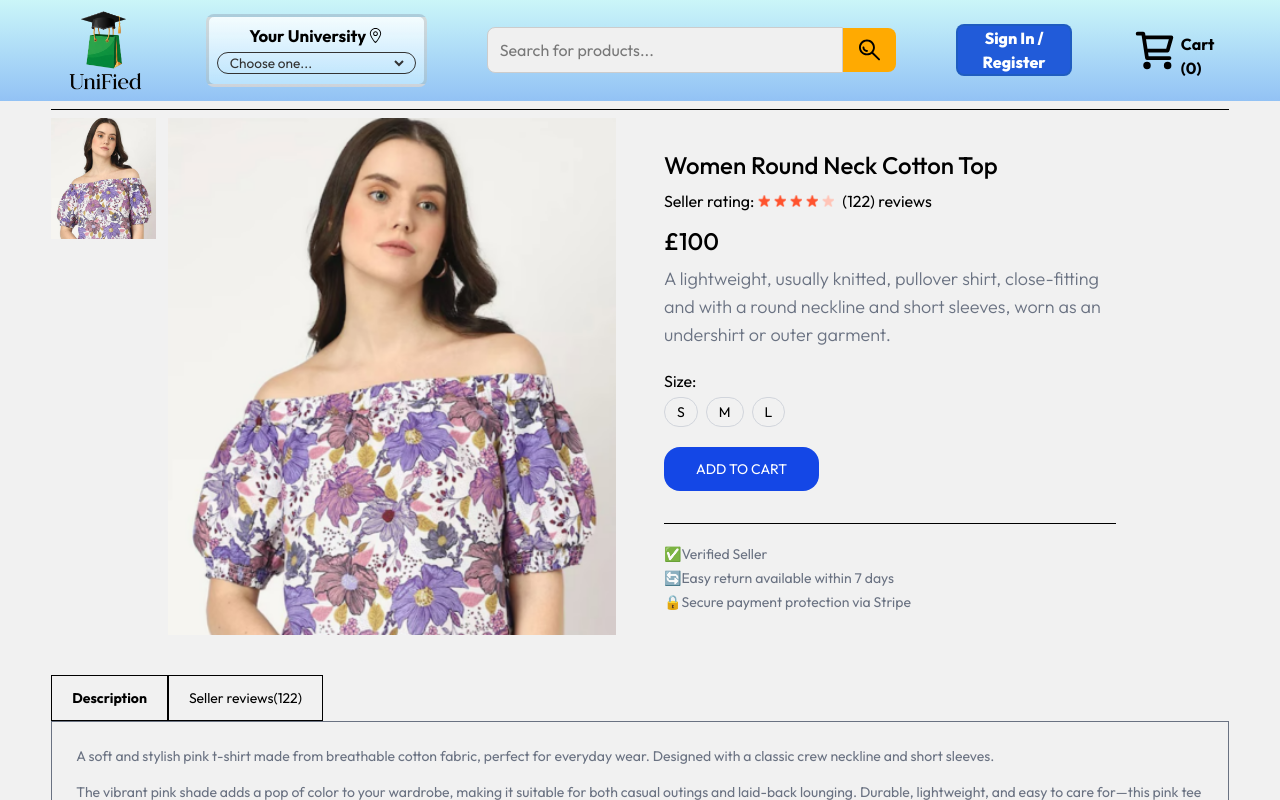
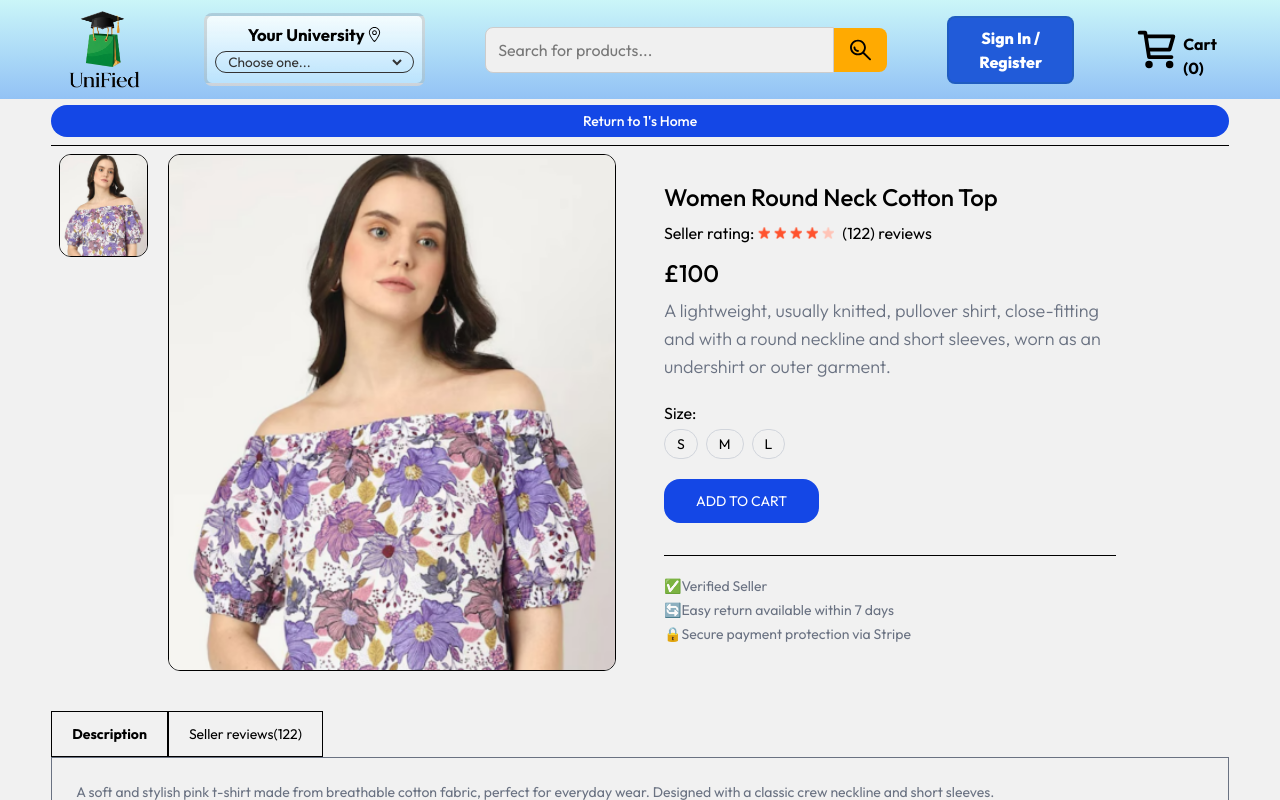
Before and after one commit to ajamidar/UniFied, a React (Vite) app in the folder frontend/: page /1/product/aaaaa in a window 1280 px wide. Shown: the top 800 px of the page. Built offline with nearby package versions, Linux system fonts and the light colour scheme.

Commit message:
styling changes

```diff
--- a/frontend/src/components/NavBar.jsx
+++ b/frontend/src/components/NavBar.jsx
@@ -78,8 +78,8 @@ const NavBar = () => {
                     <button className='text-[1rem] sm:text-[0.42rem]! md:text-[1rem]! lg:text-[0.9rem]! xl:text-[1rem]! 2xl:text-[1.1rem]!
                      rounded-lg bg-[#215bd9] text-white font-bold hover:bg-[#0024b5] border-2 border-[#1a65011c] transition cursor-pointer
                                       max-sm:font-medium max-sm:text-[0.42rem]! lg:font-medium! xl:font-extrabold! 2xl:font-extrabold!
-                                      max-sm:px-1! sm:px-1! md:px-1! lg:px-2! xl:px-0! 2xl:px-4!
-                                      max-sm:py-0.5! sm:py-1! md:py-1! lg:py-1! xl:py-0! 2xl:py-2!'>
+                                      max-sm:px-1! sm:px-1! md:px-1! lg:px-2! xl:px-2! 2xl:px-4!
+                                      max-sm:py-0.5! sm:py-1! md:py-1! lg:py-1! xl:py-2! 2xl:py-2!'>
                       Sign In / Register
                     </button>
                   </NavLink>
--- a/frontend/src/pages/Product.jsx
+++ b/frontend/src/pages/Product.jsx
@@ -6,7 +6,7 @@ import RelatedProducts from '../components/RelatedProducts';
 
 const Product = () => {
 
-  const { productId } = useParams();
+  const { productId, selectedUni } = useParams();
   const { products, currency } = useContext(ShopContext);
   const [productData, setProductData] = useState(false);
   const [image, setImage] = useState('')
@@ -28,30 +28,36 @@ const Product = () => {
   }, [productId,products])
 
   return productData ? (
-    <div className='border-t-1 mt-2 pt-2 transition-opacity ease-in duration-500 opacity-100'>
+    <>
+      <div className='flex pt-1.5'>
+        <button className='bg-blue-700 w-full rounded-2xl text-white sm:text-sm max-sm:text-sm px-1.5 py-1.5 font-medium hover:bg-blue-800 cursor-pointer'>Return to {selectedUni}'s Home</button>
+      </div>
+      <div className='border-t-1 mt-2 transition-opacity ease-in duration-500 opacity-100'>
 
         {/* Product Details */}
 
-      <div className='flex gap-12 sm:gap-12 flex-col sm:flex-row justify-center items-center'>
+        <div className='flex gap-12 sm:gap-12 max-sm:gap-6 flex-col sm:flex-row justify-center items-center'>
 
           {/* Product Image */}
 
           <div className='flex-1 flex flex-col-reverse gap-3 sm:flex-row'>
-          <div className='flex sm:flex-col overflow-x-auto sm:overflow-y-scroll justify-between sm:justify-normal sm:w-[18.7%] w-full'>
+            <div className='flex sm:flex-col overflow-x-auto sm:overflow-y-scroll justify-between sm:justify-normal sm:w-[18.7%] w-full px-2 py-2 max-sm:py-0 gap-2 max-sm:gap-0 sm:gap-0'>
               {
                 productData.image.map((item, index) => (
-                <img onClick={() => setImage(item)} key={index} src={item} alt={`Product Image ${index + 1}`} className='w-[24%] sm:w-full sm:mb-3 flex-shrink-0 cursor-pointer' />
+                  <div key={index} className='scale-up w-[24%] sm:w-full flex-shrink-0 cursor-pointer'>
+                    <img onClick={() => setImage(item)} src={item} alt={`Product Image ${index + 1}`} className='border active:border-2 active:border-blue-500 rounded-xl sm:w-full flex-shrink-0 cursor-pointer' />
+                  </div>
                 ))
               }
             </div>
-          <div className='w-full sm:w-[80%]'>
-            <img src={image} alt={`Product Image Main`} className='w-full h-auto' />
+            <div className='w-full sm:w-[80%] pt-2'>
+              <img src={image} alt={`Product Image Main`} className='w-full h-auto border rounded-xl' />
             </div>
           </div>
 
           {/*Product Info*/}
           <div className='flex-1'>
-          <h1 className='text-2xl mt-2 font-medium'>{productData.name}</h1>
+            <h1 className='text-2xl mt-2 max-sm:mt-0 font-medium'>{productData.name}</h1>
             <div className='flex items-center gap-1 mt-2'>
               <h2>Seller rating:</h2>
               <img src={assets.star_icon} alt="star-icon" className='w-3 5'/>
@@ -101,7 +107,9 @@ const Product = () => {
         <RelatedProducts category={productData.category} subCategory={productData.subCategory} />
 
       </div>
+    </>
   ) : <div className='opacity-0'></div>
+
 }
 
 export default Product
--- a/frontend/src/pages/UniHome.jsx
+++ b/frontend/src/pages/UniHome.jsx
@@ -79,17 +79,17 @@ const UniHome = () => {
       </div>
 
       {/* Divider */}
-      <div className='flex justify-center items-center mt-7'>
+      <div className='flex justify-center items-center mt-7 max-sm:mt-3.5 sm:mt-3.5'>
         <hr className='bg-[#333333] h-0.5 w-6/7' />
       </div>
 
-      <div className='flex flex-col sm:flex-row gap-1 sm:gap-10 pt-10'>
+      <div className='flex flex-col sm:flex-row gap-1 sm:gap-10 pt-10 sm:pt-2.5 max-sm:pt-2.5'>
 
         {/* Filter Section */}
         <div className='min-w-50'>
           <p
             onClick={() => setShowFilter(!showFilter)}
-            className='my-2 text-xl flex items-center cursor-pointer gap-2 pl-2'
+            className='my-2 text-xl flex items-center cursor-pointer gap-2 pl-2 sm:text-sm max-sm:text-[1.1rem] sm:pl-0 max-sm:pl-0'
           >
             FILTERS
             <img
@@ -137,15 +137,15 @@ const UniHome = () => {
 
         {/* Products Section */}
         <div className='flex-1'>
-          <div className='flex justify-between text-base sm:text-2xl mb-4'>
+          <div className='flex justify-between text-base max-sm:gap-4 max-sm:text-sm sm:text-sm mb-4'>
             <Title text1={'ALL'} text2={'PRODUCTS'} />
             <select
               onChange={(e) => setSortType(e.target.value)}
-              className='border-2 border-gray-300 text-sm px-2'
+              className='border-2 border-gray-300 text-sm max-sm:text-xs max-sm:px-0 px-2'
             >
-              <option value="relevance">Sort by: Relevance</option>
-              <option value="low-high">Sort by: Price - Low to High</option>
-              <option value="high-low">Sort by: Price - High to Low</option>
+              <option value="relevance" className=''>Sort by: Relevance</option>
+              <option value="low-high" className=''>Sort by: Price - Low to High</option>
+              <option value="high-low" className=''>Sort by: Price - High to Low</option>
             </select>
           </div>
 
```
Lines whose indentation alone changed are shown as unchanged.
